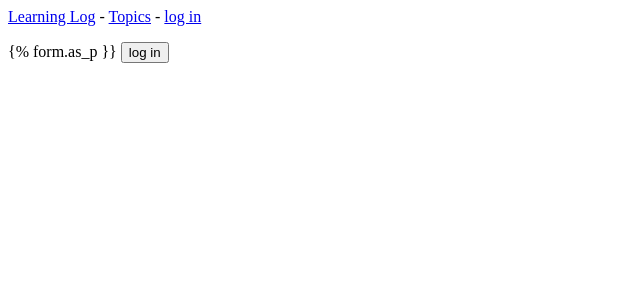
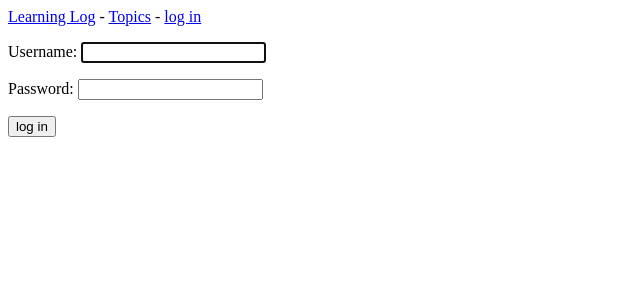
Before and after one commit to DimitriyPython/learning_log, a Django app: page /users/login/ in a window 1280 px wide. Shown: the top 300 px of the page, without its empty margins (0-640 px from the left). Run offline with Django 4.2, Linux system fonts and the light colour scheme.

Commit message:
Initial commit

```diff
--- a/users/templates/registration/login.html
+++ b/users/templates/registration/login.html
@@ -8,7 +8,7 @@
 
   <form method="post" action="{% url 'users:login' %}">
     {% csrf_token %}
-    {% form.as_p }}
+    {{ form.as_p }}
 
     <button name="submit">log in</button>
     <input type="hidden" name="next"
```
